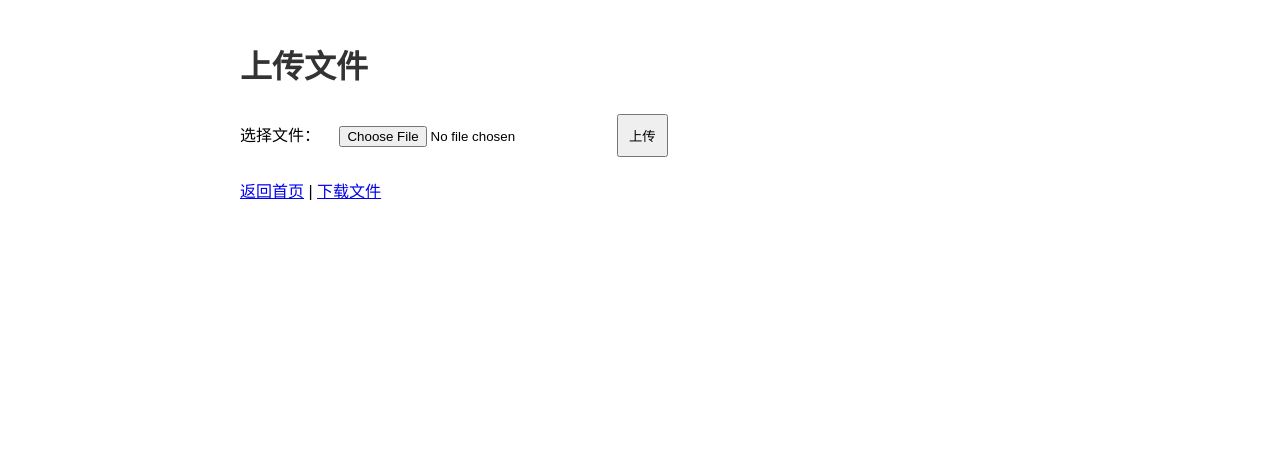
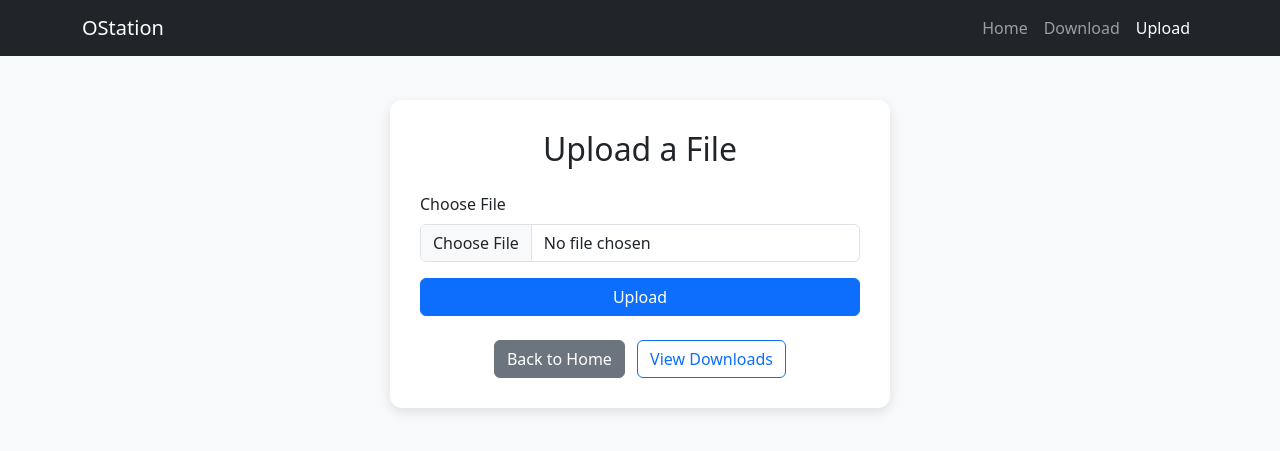
Before and after one commit to xuan139/unigo_website, a Flask app: page /upload in a window 1280 px wide. Shown: the top 451 px of the page. Run offline with Flask 3, Linux system fonts and the light colour scheme; some libraries are stand-ins or nearby versions.

Commit message:
update html

```diff
--- a/templates/index.html
+++ b/templates/index.html
@@ -44,7 +44,7 @@
           <li class="nav-item"><a class="nav-link" href="#updates" data-i18n="nav_updates">Updates</a></li>
           <li class="nav-item"><a class="nav-link" href="#guide" data-i18n="nav_guide">Guide</a></li>
           <li class="nav-item"><a class="nav-link" href="#faq" data-i18n="nav_faq">FAQ</a></li>
-          <li class="nav-item"><a class="nav-link" href="/download" data-i18n="nav_download">Downloads</a></li>
+          <li class="nav-item"><a class="nav-link" href="/downloads" data-i18n="nav_download">Downloads</a></li>
           <li class="nav-item"><a class="nav-link" href="#support" data-i18n="nav_support">Support</a></li>
           <li class="nav-item ms-3">
 
@@ -260,7 +260,7 @@
     <div class="container">
       <h2 data-i18n="download_title">Download or Purchase Now</h2>
       <p data-i18n="download_desc">Get the latest toolkit or order the pre-configured SSD package.</p>
-      <a href="/download" class="btn btn-light btn-lg" data-i18n="download_button">Visit Download Center</a>
+      <a href="/downloads" class="btn btn-light btn-lg" data-i18n="download_button">Visit Download Center</a>
     </div>
   </section>
 
--- a/templates/upload.html
+++ b/templates/upload.html
@@ -1,20 +1,71 @@
 <!DOCTYPE html>
-<html lang="zh-CN">
+<html lang="en">
 <head>
-    <meta charset="UTF-8">
-    <title>上传文件</title>
-    <link rel="stylesheet" href="/static/style.css">
+  <meta charset="UTF-8" />
+  <meta name="viewport" content="width=device-width, initial-scale=1" />
+  <title>Upload File - OStation</title>
+  <link href="https://cdn.jsdelivr.net/npm/bootstrap@5.3.2/dist/css/bootstrap.min.css" rel="stylesheet" />
+  <style>
+    body {
+      background-color: #f8f9fa;
+    }
+    .upload-card {
+      background: #fff;
+      padding: 30px;
+      border-radius: 12px;
+      box-shadow: 0 4px 12px rgba(0,0,0,0.1);
+      max-width: 500px;
+      margin: auto;
+    }
+  </style>
 </head>
 <body>
-    <h1>上传文件</h1>
+
+<!-- ✅ Navbar -->
+<nav class="navbar navbar-expand-lg navbar-dark bg-dark fixed-top">
+  <div class="container">
+    <a class="navbar-brand" href="/">OStation</a>
+    <button class="navbar-toggler" type="button" data-bs-toggle="collapse" data-bs-target="#navbarNav">
+      <span class="navbar-toggler-icon"></span>
+    </button>
+
+    <div class="collapse navbar-collapse" id="navbarNav">
+      <ul class="navbar-nav ms-auto">
+        <li class="nav-item"><a class="nav-link" href="/">Home</a></li>
+        <li class="nav-item"><a class="nav-link" href="/downloads">Download</a></li>
+        <li class="nav-item"><a class="nav-link active" href="/upload">Upload</a></li>
+      </ul>
+    </div>
+  </div>
+</nav>
+
+<!-- ✅ Upload Form Content -->
+<div class="container" style="padding-top: 100px;">
+  <div class="upload-card">
+    <h2 class="text-center mb-4">Upload a File</h2>
+
     {% if message %}
-        <p>{{ message }}</p>
+      <div class="alert alert-info text-center">{{ message }}</div>
     {% endif %}
+
     <form method="post" enctype="multipart/form-data">
-        <label for="file">选择文件：</label>
-        <input type="file" id="file" name="file">
-        <button type="submit">上传</button>
+      <div class="mb-3">
+        <label for="file" class="form-label">Choose File</label>
+        <input class="form-control" type="file" id="file" name="file" required>
+      </div>
+      <div class="d-grid">
+        <button type="submit" class="btn btn-primary">Upload</button>
+      </div>
     </form>
-    <p><a href="/">返回首页</a> | <a href="/downloads">下载文件</a></p>
+
+    <div class="text-center mt-4">
+      <a href="/" class="btn btn-secondary me-2">Back to Home</a>
+      <a href="/downloads" class="btn btn-outline-primary">View Downloads</a>
+    </div>
+  </div>
+</div>
+
+<!-- ✅ Bootstrap JS -->
+<script src="https://cdn.jsdelivr.net/npm/bootstrap@5.3.2/dist/js/bootstrap.bundle.min.js"></script>
 </body>
 </html>
```
Also changed, not shown: templates/downloads.html (+60 -10 lines), 3 other files.
